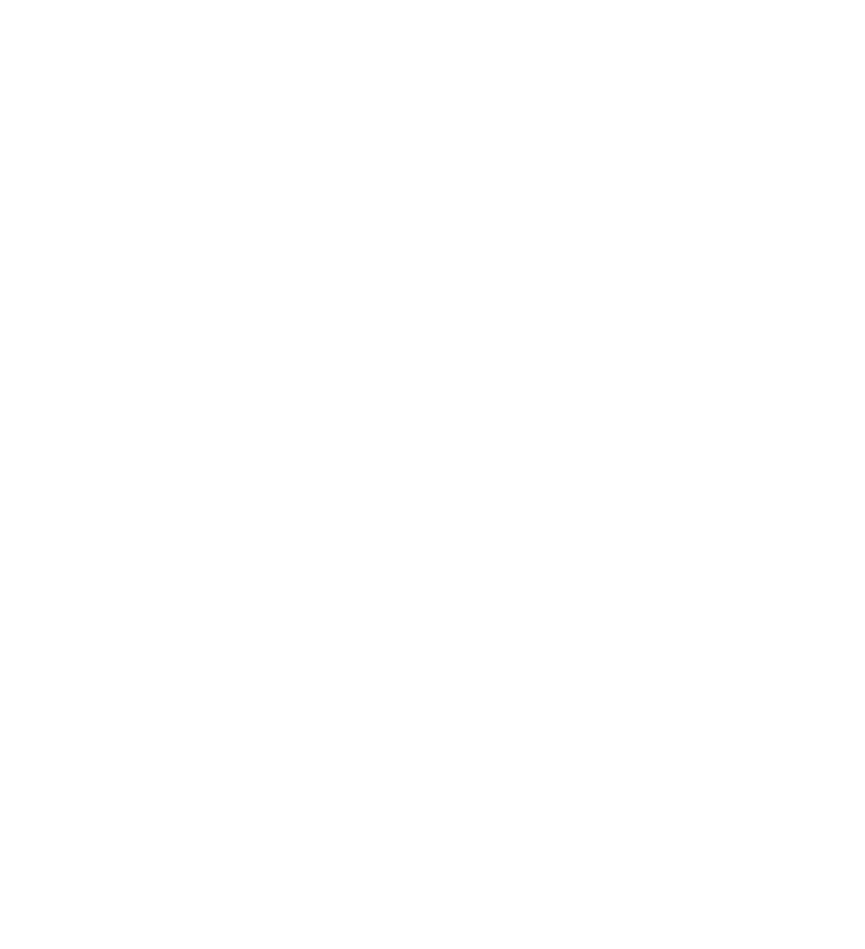
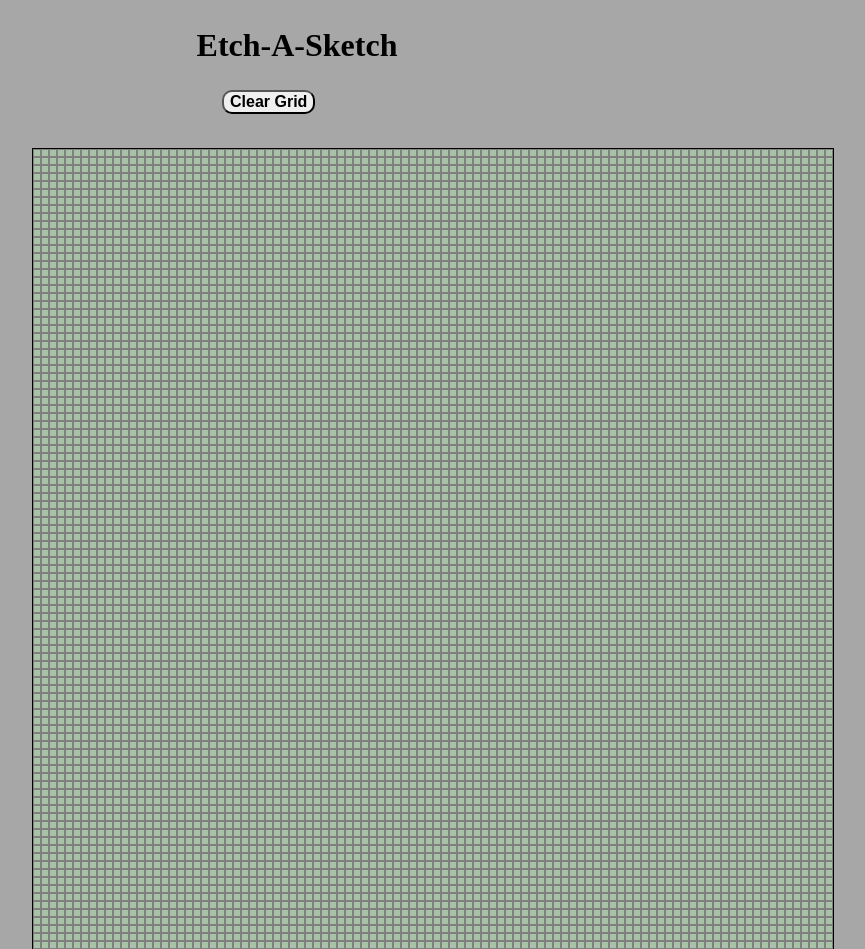
Before and after one commit to d92563/EAS, a plain HTML site: page index.html in a window 1280 px wide. Shown: the top 949 px of the page, without its empty margins (343-1208 px from the left). Before the commit the page ends 800 px from the top, so only its background shows below. Drawn offline with Linux system fonts and the light colour scheme.

Commit message:
basic features

```diff
--- a/index.html
+++ b/index.html
@@ -3,9 +3,18 @@
 <head>
     <meta charset="UTF-8">
     <meta name="viewport" content="width=device-width, initial-scale=1.0">
-    <title>Document</title>
+    <link rel="stylesheet" href="style.css">
+    <title>Etch-A-Sketch</title>
 </head>
 <body>
+   <h2>Etch-A-Sketch</h2>
+   <div class="buttons" id="buttons">
+     <button class="button" id="clear-grid">Clear Grid</button>
 
+   </div>
+   <div class="container" id="container">
+   </div>
+<script src="main.js"></script>
 </body>
+
 </html>
--- a/main.js
+++ b/main.js
@@ -0,0 +1,29 @@
+
+
+
+function createGrid(size) {
+  const container = document.querySelector(".container");
+  for(let i = 0; i < size * size; i++) {
+    const square = document.createElement("div");
+    square.classList.add("square");
+    square.addEventListener("mouseover", e => {
+        e.target.style.backgroundColor = "black";
+        e.target.style.transitionDuration = ".1s";
+        })
+
+    container.appendChild(square);
+    }
+    container.setAttribute("style", `display: grid; grid-template-columns: repeat(${size}, 1fr); grid-template-rows: repeat(${size}, 1fr)`);
+}
+
+
+const clear = document.querySelector("#clear-grid");
+clear.addEventListener("click", clearGrid)
+function clearGrid() {
+    const squares = document.querySelectorAll(".square");
+    squares.forEach(elem => elem.style.backgroundColor = "rgb(168, 194, 168)")
+
+}
+
+
+createGrid(100);
--- a/style.css
+++ b/style.css
@@ -0,0 +1,45 @@
+body {
+    background-color: rgb(167, 167, 168);
+}
+
+h2 {
+    position: relative;
+    text-align: center;
+    font-size: 2em;
+
+}
+.container {
+
+    width: 800px;
+    height: 800px;
+    margin-left: 29%;
+    margin-top: 3%;
+    cursor: pointer;
+    border: 1px black solid;
+
+    display: grid;
+    grid-template-columns: repeat(var(--grid-items), 1fr);
+    grid-template-rows: repeat(var(--grid-items), 1fr);
+    grid-gap: 0px;
+}
+.square {
+    display: flex;
+    background-color: rgb(168, 194, 168);
+    border: 1px solid gray;
+    text-align: center;
+}
+
+.buttons {
+    width:150px;
+    height: 20px;
+    margin: 0 auto;
+
+}
+.button {
+    position: relative;
+    text-align: center;
+    font-size: 1em;
+    border-radius: 10px;
+    font-weight: bold;
+
+}
```
